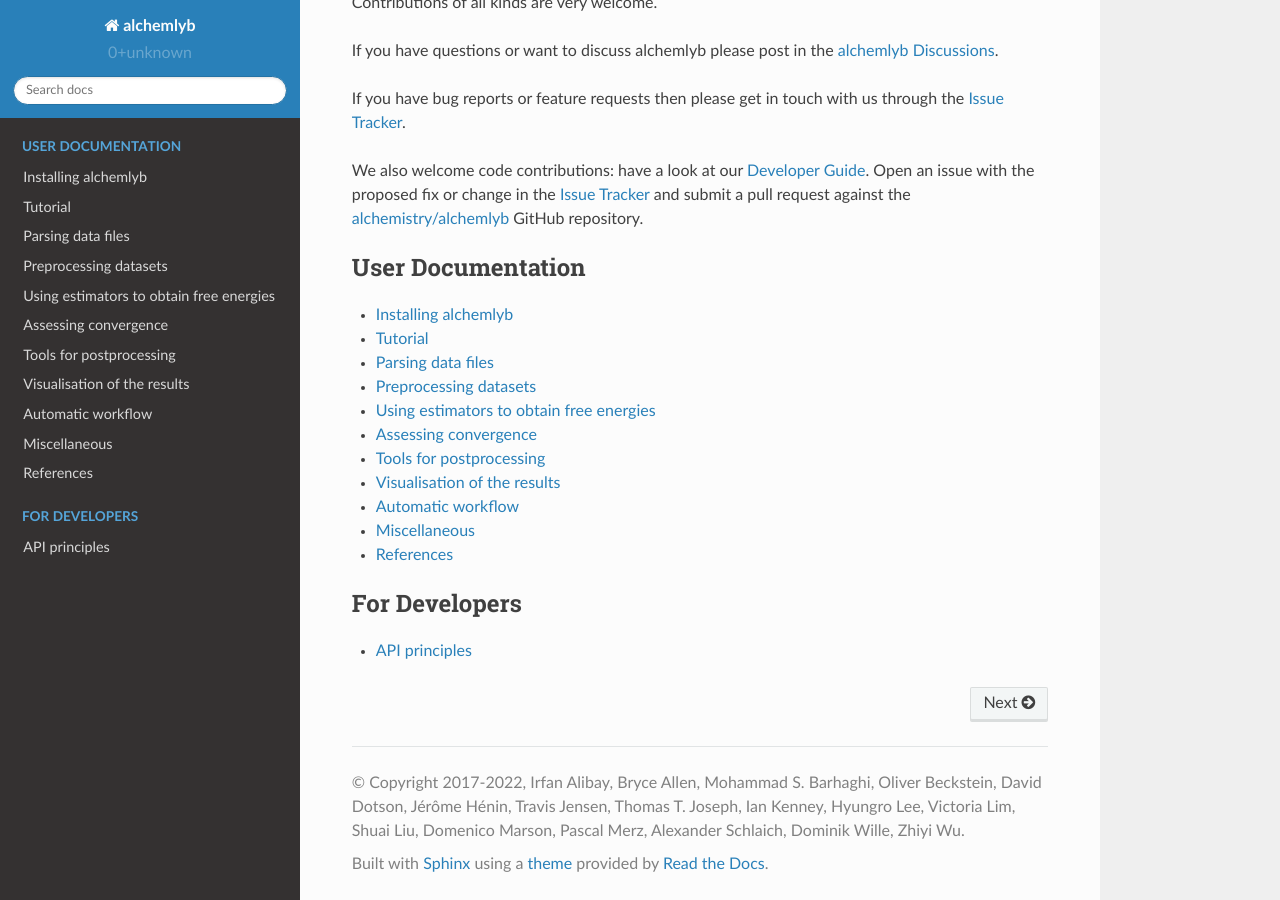
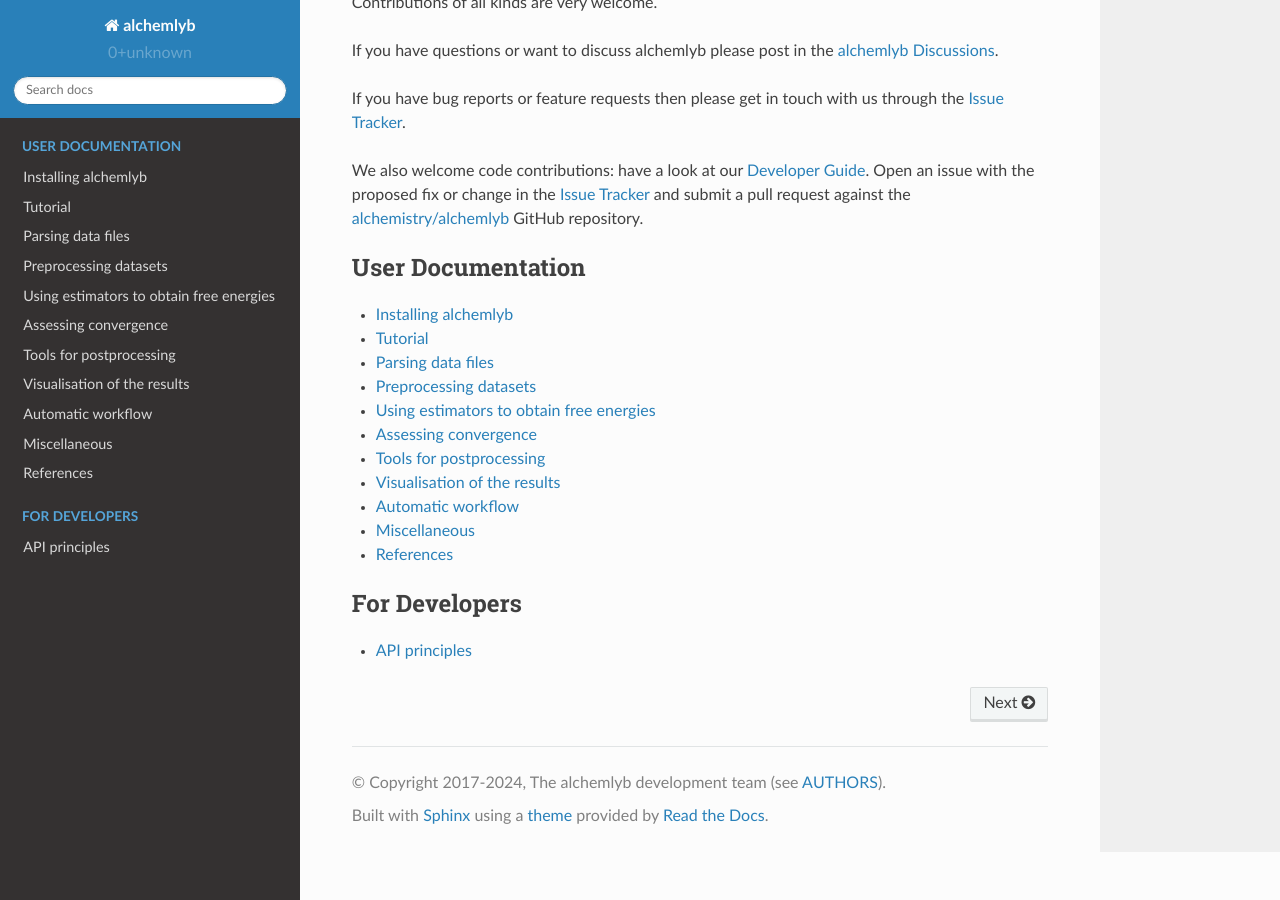
Before and after one commit to alchemistry/alchemlyb, a Sphinx documentation site: the page built from docs/index.rst, in a window 1280 px wide and 900 px high, scrolled down 1547 px. Built offline with Sphinx 7.4.7 and the Read the Docs theme 2.0.0, drawn with Linux system fonts in a browser that asks for light colours.

Commit message:
replace doc footer
- fix #383
- replaced explicit (incomplete) author list in doc footer with
  The alchemlyb development team and a link to AUTHORS
- automatically insert the current year into copyright
- Needed to hack the RTD theme to avoid the URL escape on the copyright
  variable by including a _templates/footer.html template.

```diff
--- /dev/null
+++ b/docs/.templates/footer.html
@@ -0,0 +1,32 @@
+{% extends "!footer.html" %}
+{% block contentinfo %}
+    <p>
+    {%- if show_copyright %}
+      {%- if hasdoc('copyright') %}
+        {%- trans path=pathto('copyright'), copyright=copyright %}&#169; <a href="{{ path }}">Copyright</a> {{ copyright }}.{% endtrans %}
+      {%- else %}
+        {%- trans copyright=copyright %}&#169; Copyright {{ copyright }}.{% endtrans %}
+      {%- endif %}
+    {%- endif %}
+
+    {%- if build_id and build_url %}
+      <span class="build">
+        {#- Translators: Build is a noun, not a verb -#}
+        {%- trans %}Build{% endtrans -%}
+        <a href="{{ build_url }}">{{ build_id }}</a>.
+      </span>
+    {%- elif commit %}
+      <span class="commit">
+        {#- Translators: the phrase "revision" comes from Git, referring to a commit #}
+        {%- trans %}Revision{% endtrans %} <code>{{ commit }}</code>.
+      </span>
+    {%- endif %}
+    {%- if last_updated %}
+      <span class="lastupdated">
+        {%- trans last_updated=last_updated|e %}Last updated on {{ last_updated }}.{% endtrans %}
+      </span>
+    {%- endif -%}
+
+    </p>
+
+{% endblock %}
--- a/docs/conf.py
+++ b/docs/conf.py
@@ -20,6 +20,7 @@
 # import sys
 # sys.path.insert(0, os.path.abspath('.'))
 
+import datetime
 
 # -- General configuration ------------------------------------------------
 
@@ -39,7 +40,7 @@
 ]
 
 # Add any paths that contain templates here, relative to this directory.
-templates_path = ["_templates"]
+templates_path = [".templates"]
 
 # The suffix(es) of source filenames.
 # You can specify multiple suffix as a list of string:
@@ -51,12 +52,10 @@
 master_doc = "index"
 
 # General information about the project.
+now = datetime.datetime.now()
 project = "alchemlyb"
-author = """Irfan Alibay, Bryce Allen, Mohammad S. Barhaghi, Oliver
-Beckstein, David Dotson, Jérôme Hénin, Travis Jensen, Thomas
-T. Joseph, Ian Kenney, Hyungro Lee, Victoria Lim, Shuai Liu, Domenico
-Marson, Pascal Merz, Alexander Schlaich, Dominik Wille, Zhiyi Wu"""
-copyright = "2017-2022, " + author
+author = 'The alchemlyb development team (see <a href="https://raw.githubusercontent.com/alchemistry/alchemlyb/master/AUTHORS">AUTHORS</a>)'
+copyright = f"2017-{now.year}, " + author
 
 
 # The version info for the project you're documenting, acts as replacement for
@@ -176,7 +175,7 @@
 
 # Example configuration for intersphinx: refer to the Python standard library.
 intersphinx_mapping = {
-    "https://docs.python.org/": None,
+    "python": ("https://docs.python.org/", None),
     "pandas": ("https://pandas.pydata.org/pandas-docs/stable/", None),
     "pymbar": ("https://pymbar.readthedocs.io/en/latest/", None),
     "alchemtest": ("https://alchemtest.readthedocs.io/en/latest/", None),
```
